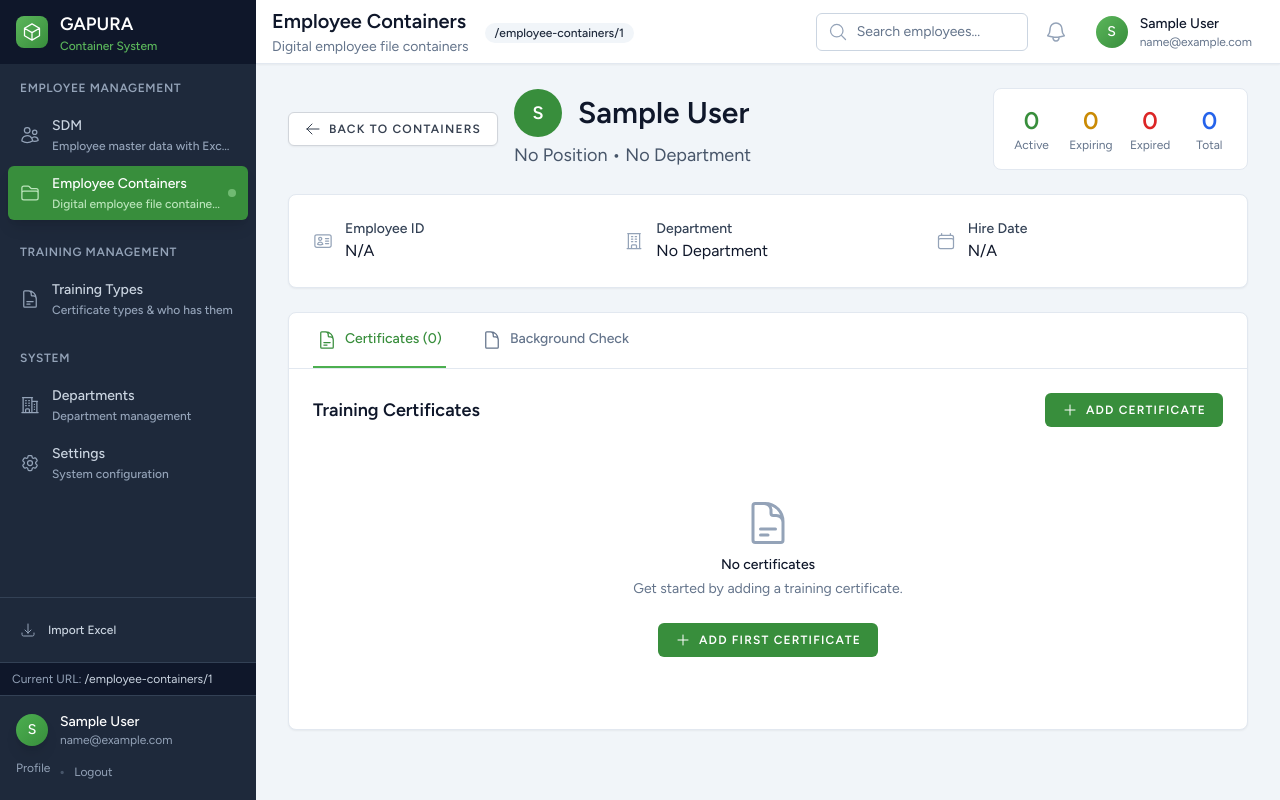
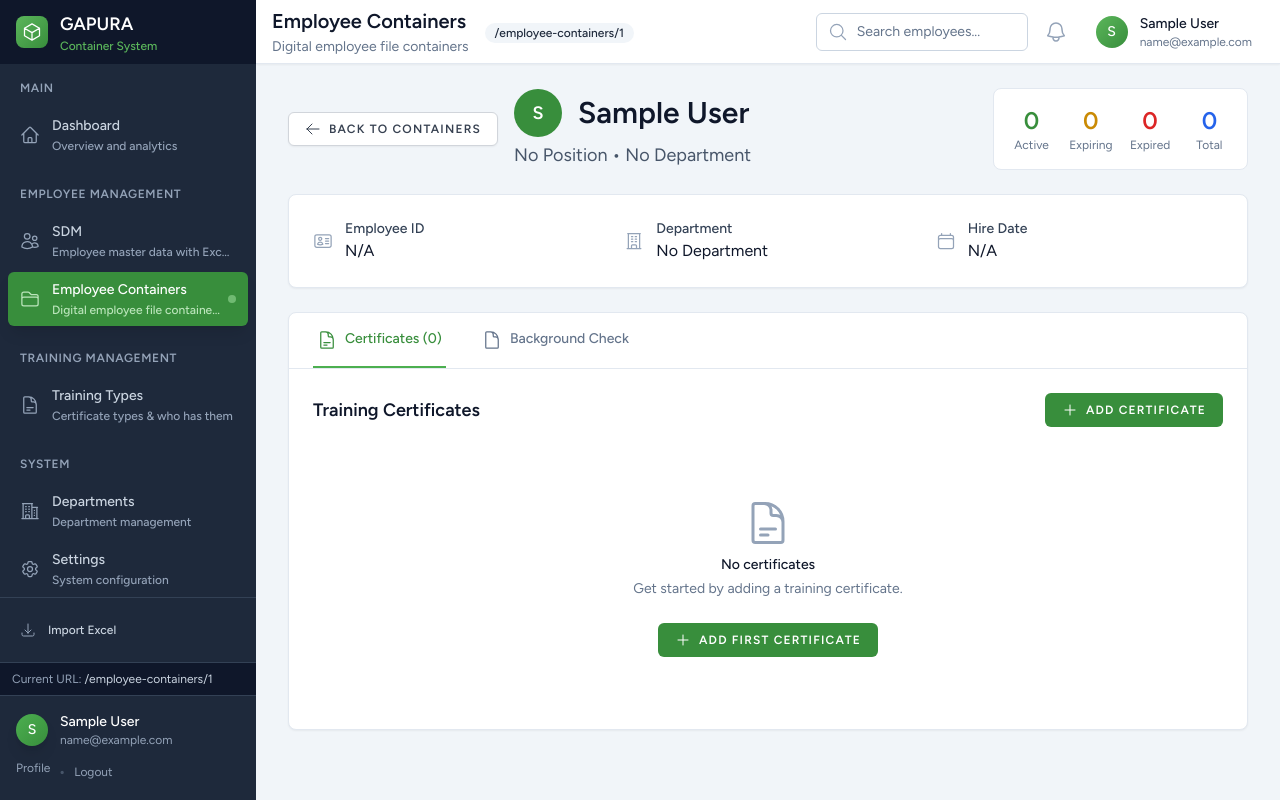
Before and after one commit to MadeAndikaPramana/GAPURA-HR, a Laravel app: page /employee-containers/1 in a window 1280 px wide. Run offline with Laravel 12, Linux system fonts and the light colour scheme; the visitor is signed in with stand-in values (Sample User, id 1); data that the repository does not hold is empty; style sheets or scripts are compiled from the project's sources; parts of the project's set-up code (start-up, migrations or seed data) failed here and were passed over; some libraries are stand-ins or nearby versions.

Commit message:
DAY 2: Add comprehensive Dashboard with charts and analytics
✅ Created Dashboard/Index.jsx - Modern dashboard with statistics
✅ Added Statistics Cards:
   - Total employees, certificates, active, expiring soon
   - Expired certificates, compliance rate, departments
✅ Implemented 3 Chart Types:
   - Pie Chart: Certificate status distribution
   - Bar Chart: Certificates by department
   - Line Chart: Training completion trend (6 months)
✅ Added Recent Activities/Notifications section:
   - Expiring certificates alerts
   - Recently expired certificates
   - Recently issued certificates
✅ Added Quick Actions shortcuts:
   - Add employee, training type
   - View containers, generate reports
   - Import data
✅ Created DashboardController with full analytics:
   - getStatistics() - Main stats
   - getChartsData() - Chart data
   - getRecentActivities() - Alerts
   - API endpoint for live stats
✅ Updated routes to use Dashboard as landing page
✅ Updated Sidebar navigation with Dashboard link

Dashboard now provides complete overview of HR training system!

🤖 Generated with [Claude Code](https://claude.com/claude-code)

Co-Authored-By: Claude <noreply@anthropic.com>

```diff
--- a/resources/js/Layouts/Sidebar.jsx
+++ b/resources/js/Layouts/Sidebar.jsx
@@ -42,6 +42,18 @@ export default function Sidebar({ user, mobile = false }) {
 
     // CLEANED NAVIGATION STRUCTURE - Removed unnecessary items
     const navigationSections = [
+        {
+            title: 'MAIN',
+            items: [
+                {
+                    name: 'Dashboard',
+                    href: '/dashboard',
+                    icon: HomeIcon,
+                    description: 'Overview and analytics',
+                    current: isCurrentPage('/dashboard', true) || url === '/'
+                }
+            ]
+        },
         {
             title: 'EMPLOYEE MANAGEMENT',
             items: [
--- /dev/null
+++ b/resources/js/Pages/Dashboard/Index.jsx
@@ -0,0 +1,372 @@
+import React from 'react';
+import { Head, Link } from '@inertiajs/react';
+import AuthenticatedLayout from '@/Layouts/AuthenticatedLayout';
+import {
+    UsersIcon,
+    AcademicCapIcon,
+    CheckCircleIcon,
+    ExclamationTriangleIcon,
+    ClockIcon,
+    ArrowTrendingUpIcon,
+    DocumentChartBarIcon,
+    PlusIcon,
+    FolderOpenIcon,
+    BellAlertIcon,
+    BuildingOfficeIcon
+} from '@heroicons/react/24/outline';
+import {
+    PieChart,
+    Pie,
+    Cell,
+    BarChart,
+    Bar,
+    LineChart,
+    Line,
+    XAxis,
+    YAxis,
+    CartesianGrid,
+    Tooltip,
+    Legend,
+    ResponsiveContainer
+} from 'recharts';
+
+export default function Dashboard({ auth, statistics = {}, charts = {}, recentActivities = [] }) {
+    // Default statistics
+    const stats = {
+        total_employees: statistics.total_employees || 0,
+        total_certificates: statistics.total_certificates || 0,
+        active_certificates: statistics.active_certificates || 0,
+        expired_certificates: statistics.expired_certificates || 0,
+        expiring_soon: statistics.expiring_soon || 0,
+        compliance_rate: statistics.compliance_rate || 0,
+        total_departments: statistics.total_departments || 0,
+        total_training_types: statistics.total_training_types || 0,
+    };
+
+    // Chart data
+    const statusData = charts.statusData || [
+        { name: 'Active', value: stats.active_certificates, color: '#10b981' },
+        { name: 'Expiring Soon', value: stats.expiring_soon, color: '#f59e0b' },
+        { name: 'Expired', value: stats.expired_certificates, color: '#ef4444' },
+    ].filter(item => item.value > 0);
+
+    const departmentData = charts.departmentData || [];
+    const trendData = charts.trendData || [];
+
+    // Colors
+    const COLORS = {
+        active: '#10b981',
+        expiring: '#f59e0b',
+        expired: '#ef4444',
+        primary: '#3b82f6'
+    };
+
+    return (
+        <AuthenticatedLayout user={auth.user}>
+            <Head title="Dashboard" />
+
+            <div className="min-h-screen bg-gray-50 py-8">
+                <div className="max-w-7xl mx-auto px-4 sm:px-6 lg:px-8">
+
+                    {/* Header */}
+                    <div className="mb-8">
+                        <h1 className="text-3xl font-bold text-gray-900">Dashboard</h1>
+                        <p className="text-gray-600 mt-1">
+                            Welcome back, {auth.user.name}! Here's an overview of your HR training system.
+                        </p>
+                    </div>
+
+                    {/* Main Statistics Cards */}
+                    <div className="grid grid-cols-1 md:grid-cols-2 lg:grid-cols-4 gap-6 mb-8">
+                        {/* Total Employees */}
+                        <div className="bg-white rounded-lg shadow-sm border p-6 hover:shadow-md transition-shadow">
+                            <div className="flex items-center justify-between">
+                                <div>
+                                    <p className="text-sm font-medium text-gray-600">Total Employees</p>
+                                    <p className="text-3xl font-bold text-gray-900 mt-2">{stats.total_employees}</p>
+                                    <Link
+                                        href={route('sdm.index')}
+                                        className="text-sm text-blue-600 hover:text-blue-800 mt-2 inline-block"
+                                    >
+                                        View all →
+                                    </Link>
+                                </div>
+                                <div className="p-3 bg-blue-100 rounded-full">
+                                    <UsersIcon className="w-8 h-8 text-blue-600" />
+                                </div>
+                            </div>
+                        </div>
+
+                        {/* Total Certificates */}
+                        <div className="bg-white rounded-lg shadow-sm border p-6 hover:shadow-md transition-shadow">
+                            <div className="flex items-center justify-between">
+                                <div>
+                                    <p className="text-sm font-medium text-gray-600">Total Certificates</p>
+                                    <p className="text-3xl font-bold text-gray-900 mt-2">{stats.total_certificates}</p>
+                                    <Link
+                                        href={route('employee-containers.index')}
+                                        className="text-sm text-blue-600 hover:text-blue-800 mt-2 inline-block"
+                                    >
+                                        View containers →
+                                    </Link>
+                                </div>
+                                <div className="p-3 bg-purple-100 rounded-full">
+                                    <AcademicCapIcon className="w-8 h-8 text-purple-600" />
+                                </div>
+                            </div>
+                        </div>
+
+                        {/* Active Certificates */}
+                        <div className="bg-white rounded-lg shadow-sm border p-6 hover:shadow-md transition-shadow">
+                            <div className="flex items-center justify-between">
+                                <div>
+                                    <p className="text-sm font-medium text-gray-600">Active Certificates</p>
+                                    <p className="text-3xl font-bold text-green-600 mt-2">{stats.active_certificates}</p>
+                                    <p className="text-sm text-gray-500 mt-2">
+                                        {stats.total_certificates > 0
+                                            ? `${Math.round((stats.active_certificates / stats.total_certificates) * 100)}% of total`
+                                            : 'No data'
+                                        }
+                                    </p>
+                                </div>
+                                <div className="p-3 bg-green-100 rounded-full">
+                                    <CheckCircleIcon className="w-8 h-8 text-green-600" />
+                                </div>
+                            </div>
+                        </div>
+
+                        {/* Expiring Soon */}
+                        <div className="bg-white rounded-lg shadow-sm border p-6 hover:shadow-md transition-shadow">
+                            <div className="flex items-center justify-between">
+                                <div>
+                                    <p className="text-sm font-medium text-gray-600">Expiring Soon</p>
+                                    <p className="text-3xl font-bold text-yellow-600 mt-2">{stats.expiring_soon}</p>
+                                    <p className="text-sm text-yellow-600 mt-2 font-medium">
+                                        {stats.expiring_soon > 0 ? 'Requires attention!' : 'All good!'}
+                                    </p>
+                                </div>
+                                <div className="p-3 bg-yellow-100 rounded-full">
+                                    <ClockIcon className="w-8 h-8 text-yellow-600" />
+                                </div>
+                            </div>
+                        </div>
+                    </div>
+
+                    {/* Secondary Statistics */}
+                    <div className="grid grid-cols-1 md:grid-cols-3 gap-6 mb-8">
+                        {/* Expired Certificates */}
+                        <div className="bg-white rounded-lg shadow-sm border p-6">
+                            <div className="flex items-center justify-between">
+                                <div>
+                                    <p className="text-sm font-medium text-gray-600">Expired Certificates</p>
+                                    <p className="text-2xl font-bold text-red-600 mt-2">{stats.expired_certificates}</p>
+                                </div>
+                                <ExclamationTriangleIcon className="w-10 h-10 text-red-400" />
+                            </div>
+                        </div>
+
+                        {/* Compliance Rate */}
+                        <div className="bg-white rounded-lg shadow-sm border p-6">
+                            <div className="flex items-center justify-between">
+                                <div>
+                                    <p className="text-sm font-medium text-gray-600">Compliance Rate</p>
+                                    <p className="text-2xl font-bold text-gray-900 mt-2">{stats.compliance_rate}%</p>
+                                </div>
+                                <DocumentChartBarIcon className="w-10 h-10 text-gray-400" />
+                            </div>
+                        </div>
+
+                        {/* Departments */}
+                        <div className="bg-white rounded-lg shadow-sm border p-6">
+                            <div className="flex items-center justify-between">
+                                <div>
+                                    <p className="text-sm font-medium text-gray-600">Departments</p>
+                                    <p className="text-2xl font-bold text-gray-900 mt-2">{stats.total_departments}</p>
+                                </div>
+                                <BuildingOfficeIcon className="w-10 h-10 text-gray-400" />
+                            </div>
+                        </div>
+                    </div>
+
+                    {/* Charts Section */}
+                    <div className="grid grid-cols-1 lg:grid-cols-2 gap-6 mb-8">
+                        {/* Certificate Status Distribution */}
+                        <div className="bg-white rounded-lg shadow-sm border p-6">
+                            <h2 className="text-lg font-semibold text-gray-900 mb-4 flex items-center">
+                                <CheckCircleIcon className="w-5 h-5 mr-2 text-blue-600" />
+                                Certificate Status Distribution
+                            </h2>
+                            {statusData.length > 0 ? (
+                                <ResponsiveContainer width="100%" height={300}>
+                                    <PieChart>
+                                        <Pie
+                                            data={statusData}
+                                            cx="50%"
+                                            cy="50%"
+                                            labelLine={false}
+                                            label={({ name, percent }) => `${name}: ${(percent * 100).toFixed(0)}%`}
+                                            outerRadius={100}
+                                            fill="#8884d8"
+                                            dataKey="value"
+                                        >
+                                            {statusData.map((entry, index) => (
+                                                <Cell key={`cell-${index}`} fill={entry.color} />
+                                            ))}
+                                        </Pie>
+                                        <Tooltip />
+                                        <Legend />
+                                    </PieChart>
+                                </ResponsiveContainer>
+                            ) : (
+                                <div className="flex items-center justify-center h-64 text-gray-500">
+                                    No certificate data available
+                                </div>
+                            )}
+                        </div>
+
+                        {/* Certificates by Department */}
+                        <div className="bg-white rounded-lg shadow-sm border p-6">
+                            <h2 className="text-lg font-semibold text-gray-900 mb-4 flex items-center">
+                                <BuildingOfficeIcon className="w-5 h-5 mr-2 text-blue-600" />
+                                Certificates by Department
+                            </h2>
+                            {departmentData.length > 0 ? (
+                                <ResponsiveContainer width="100%" height={300}>
+                                    <BarChart data={departmentData}>
+                                        <CartesianGrid strokeDasharray="3 3" />
+                                        <XAxis dataKey="department" angle={-45} textAnchor="end" height={100} />
+                                        <YAxis />
+                                        <Tooltip />
+                                        <Legend />
+                                        <Bar dataKey="active" fill={COLORS.active} name="Active" />
+                                        <Bar dataKey="expired" fill={COLORS.expired} name="Expired" />
+                                    </BarChart>
+                                </ResponsiveContainer>
+                            ) : (
+                                <div className="flex items-center justify-center h-64 text-gray-500">
+                                    No department data available
+                                </div>
+                            )}
+                        </div>
+                    </div>
+
+                    {/* Trend Chart (Full Width) */}
+                    {trendData.length > 0 && (
+                        <div className="bg-white rounded-lg shadow-sm border p-6 mb-8">
+                            <h2 className="text-lg font-semibold text-gray-900 mb-4 flex items-center">
+                                <ArrowTrendingUpIcon className="w-5 h-5 mr-2 text-blue-600" />
+                                Training Completion Trend (Last 6 Months)
+                            </h2>
+                            <ResponsiveContainer width="100%" height={300}>
+                                <LineChart data={trendData}>
+                                    <CartesianGrid strokeDasharray="3 3" />
+                                    <XAxis dataKey="month" />
+                                    <YAxis />
+                                    <Tooltip />
+                                    <Legend />
+                                    <Line
+                                        type="monotone"
+                                        dataKey="completed"
+                                        stroke={COLORS.active}
+                                        strokeWidth={2}
+                                        name="Certificates Issued"
+                                    />
+                                </LineChart>
+                            </ResponsiveContainer>
+                        </div>
+                    )}
+
+                    {/* Bottom Section: Recent Activities & Quick Actions */}
+                    <div className="grid grid-cols-1 lg:grid-cols-3 gap-6">
+                        {/* Recent Activities (2/3 width) */}
+                        <div className="lg:col-span-2 bg-white rounded-lg shadow-sm border p-6">
+                            <h2 className="text-lg font-semibold text-gray-900 mb-4 flex items-center">
+                                <BellAlertIcon className="w-5 h-5 mr-2 text-blue-600" />
+                                Recent Alerts & Notifications
+                            </h2>
+
+                            {recentActivities.length > 0 ? (
+                                <div className="space-y-3">
+                                    {recentActivities.slice(0, 5).map((activity, index) => (
+                                        <div key={index} className="flex items-start p-3 bg-gray-50 rounded-lg hover:bg-gray-100 transition-colors">
+                                            <div className={`p-2 rounded-full mr-3 ${
+                                                activity.type === 'expired' ? 'bg-red-100' :
+                                                activity.type === 'expiring' ? 'bg-yellow-100' :
+                                                'bg-blue-100'
+                                            }`}>
+                                                {activity.type === 'expired' ? (
+                                                    <ExclamationTriangleIcon className="w-5 h-5 text-red-600" />
+                                                ) : activity.type === 'expiring' ? (
+                                                    <ClockIcon className="w-5 h-5 text-yellow-600" />
+                                                ) : (
+                                                    <CheckCircleIcon className="w-5 h-5 text-blue-600" />
+                                                )}
+                                            </div>
+                                            <div className="flex-1">
+                                                <p className="text-sm font-medium text-gray-900">{activity.title}</p>
+                                                <p className="text-sm text-gray-600 mt-1">{activity.description}</p>
+                                                <p className="text-xs text-gray-500 mt-1">{activity.time}</p>
+                                            </div>
+                                        </div>
+                                    ))}
+                                </div>
+                            ) : (
+                                <div className="text-center py-12 text-gray-500">
+                                    <BellAlertIcon className="w-12 h-12 mx-auto mb-3 text-gray-400" />
+                                    <p>No recent activities</p>
+                                </div>
+                            )}
+                        </div>
+
+                        {/* Quick Actions (1/3 width) */}
+                        <div className="bg-white rounded-lg shadow-sm border p-6">
+                            <h2 className="text-lg font-semibold text-gray-900 mb-4">Quick Actions</h2>
+
+                            <div className="space-y-3">
+                                <Link
+                                    href={route('sdm.create')}
+                                    className="flex items-center p-3 bg-blue-50 text-blue-700 rounded-lg hover:bg-blue-100 transition-colors"
+                                >
+                                    <PlusIcon className="w-5 h-5 mr-3" />
+                                    <span className="font-medium">Add Employee</span>
+                                </Link>
+
+                                <Link
+                                    href={route('training-types.create')}
+                                    className="flex items-center p-3 bg-purple-50 text-purple-700 rounded-lg hover:bg-purple-100 transition-colors"
+                                >
+                                    <PlusIcon className="w-5 h-5 mr-3" />
+                                    <span className="font-medium">Add Training Type</span>
+                                </Link>
+
+                                <Link
+                                    href={route('employee-containers.index')}
+                                    className="flex items-center p-3 bg-green-50 text-green-700 rounded-lg hover:bg-green-100 transition-colors"
+                                >
+                                    <FolderOpenIcon className="w-5 h-5 mr-3" />
+                                    <span className="font-medium">View Containers</span>
+                                </Link>
+
+                                <Link
+                                    href={route('system.compliance-report')}
+                                    className="flex items-center p-3 bg-orange-50 text-orange-700 rounded-lg hover:bg-orange-100 transition-colors"
+                                >
+                                    <DocumentChartBarIcon className="w-5 h-5 mr-3" />
+                                    <span className="font-medium">Generate Report</span>
+                                </Link>
+
+                                <Link
+                                    href={route('sdm.import')}
+                                    className="flex items-center p-3 bg-gray-50 text-gray-700 rounded-lg hover:bg-gray-100 transition-colors"
+                                >
+                                    <ArrowTrendingUpIcon className="w-5 h-5 mr-3" />
+                                    <span className="font-medium">Import Data</span>
+                                </Link>
+                            </div>
+                        </div>
+                    </div>
+                </div>
+            </div>
+        </AuthenticatedLayout>
+    );
+}
--- a/routes/web.php
+++ b/routes/web.php
@@ -6,6 +6,7 @@ use App\Http\Controllers\EmployeeContainerController;
 use App\Http\Controllers\CertificateStatusController;
 use App\Http\Controllers\DepartmentController;
 use App\Http\Controllers\SDMController;
+use App\Http\Controllers\DashboardController;
 use Illuminate\Support\Facades\Route;
 use Illuminate\Support\Facades\Storage;
 use Inertia\Inertia;
@@ -26,14 +27,16 @@ require __DIR__.'/auth.php';
 */
 Route::middleware(['auth', 'verified'])->group(function () {
 
-    // Landing page - redirect to SDM (Employee Master Data Management)
+    // Landing page - redirect to Dashboard
     Route::get('/', function () {
-        return redirect()->route('sdm.index');
+        return redirect()->route('dashboard');
     });
 
-    Route::get('/dashboard', function () {
-        return redirect()->route('sdm.index');
-    })->name('dashboard');
+    // Main Dashboard
+    Route::get('/dashboard', [DashboardController::class, 'index'])->name('dashboard');
+
+    // Dashboard API for stats
+    Route::get('/api/dashboard/stats', [DashboardController::class, 'getStats'])->name('dashboard.stats');
 
     /*
     |--------------------------------------------------------------------------
```
Also changed, not shown: app/Http/Controllers/DashboardController.php (added, +234 -0 lines).
